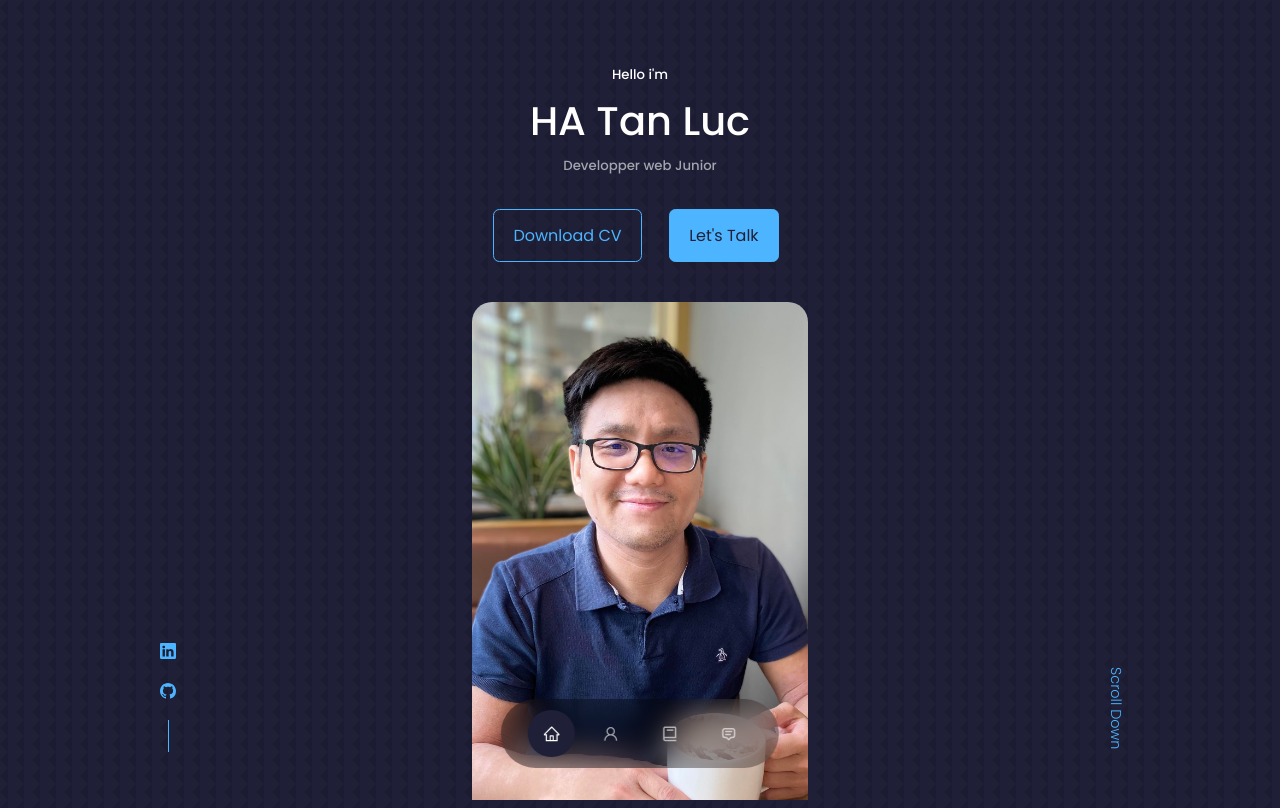
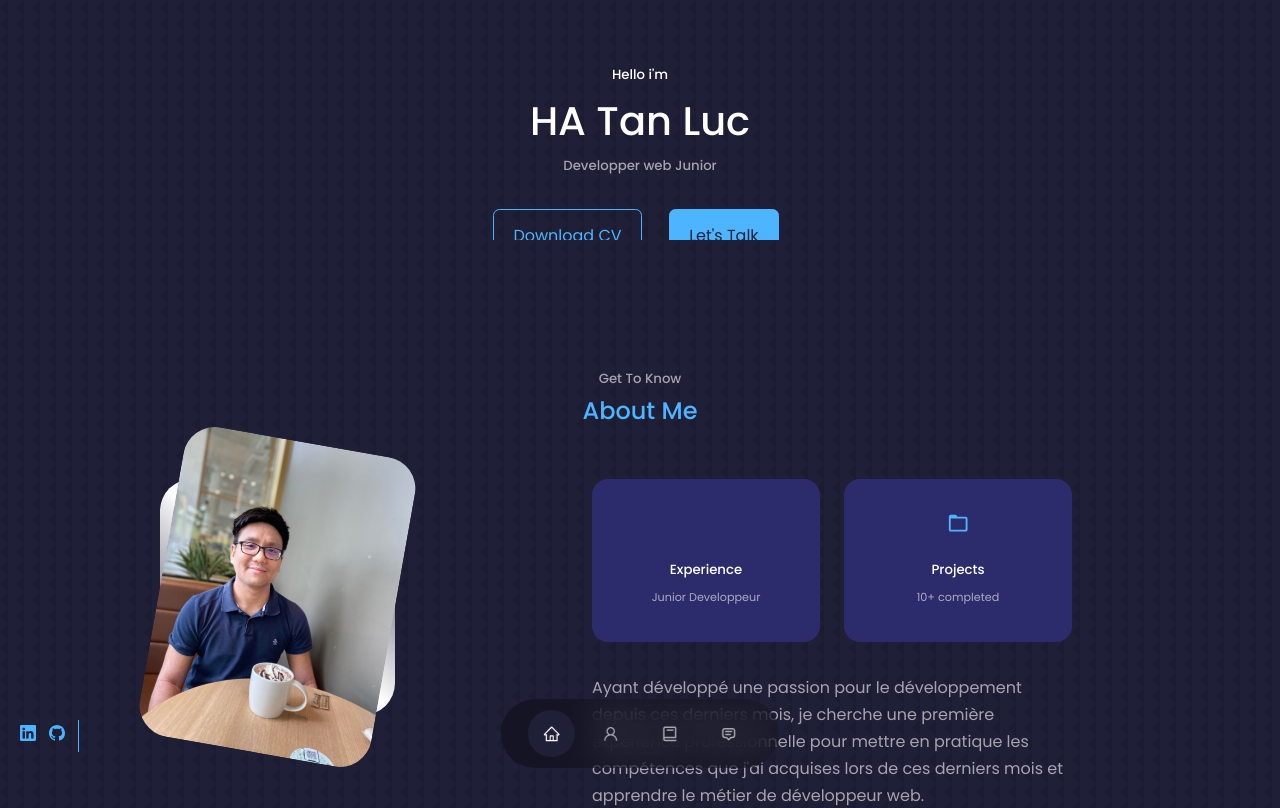
Before and after one commit to GitProjetHTL/Portfolio, a React (Create React App) app: page / in a window 1280 px wide. Shown: the top 808 px of the page. Built offline with nearby package versions, Linux system fonts and the light colour scheme; some icons are missing.

Commit message:
correction

```diff
--- a/src/components/header/Header.jsx
+++ b/src/components/header/Header.jsx
@@ -1,7 +1,7 @@
 import React from 'react'
 import "./header.css"
 import CTA from './CTA'
-import ME from '../../assets/me.jpg'
+// import ME from '../../assets/me.jpg'
 import HeaderSocials from './HeaderSocials'
 
 const Header = () => {
@@ -12,16 +12,17 @@ const Header = () => {
         <h1>HA Tan Luc</h1>
         <h5 className="text-light">Developper web Junior</h5>
         <CTA></CTA>
-          <div className='content'>
+          {/* <div className='content'>
 
-            <HeaderSocials></HeaderSocials>
-            <div className="me">
-              <img src={ME} alt="me" />
-            </div>
-            <a href="#contact" className='scroll__down'>Scroll Down</a>
-          </div>
+
+<div className="me">
+<img src={ME} alt="me" />
+</div>
+<a href="#contact" className='scroll__down'>Scroll Down</a>
+</div> */}
 
         </div>
+<HeaderSocials></HeaderSocials>
 
     </header>
   )
--- a/src/components/header/header.css
+++ b/src/components/header/header.css
@@ -1,12 +1,12 @@
 header{
-    height: 100vh;
+    height: 30vh;
     padding-top:4rem;
     overflow: hidden;
 }
 
 .header__container {
     text-align: center;
-    height: 100%;
+    height: 50%;
     position: relative;
 }
 
@@ -32,12 +32,12 @@ header{
 
 .header__socials{
     display: flex;
-    flex-direction: column;
     align-items: center;
     gap: 0.8rem;
     position: absolute;
     left:0;
     bottom: 3rem;
+    padding-left: 20px;
 }
 
 .header__socials::after{
```
